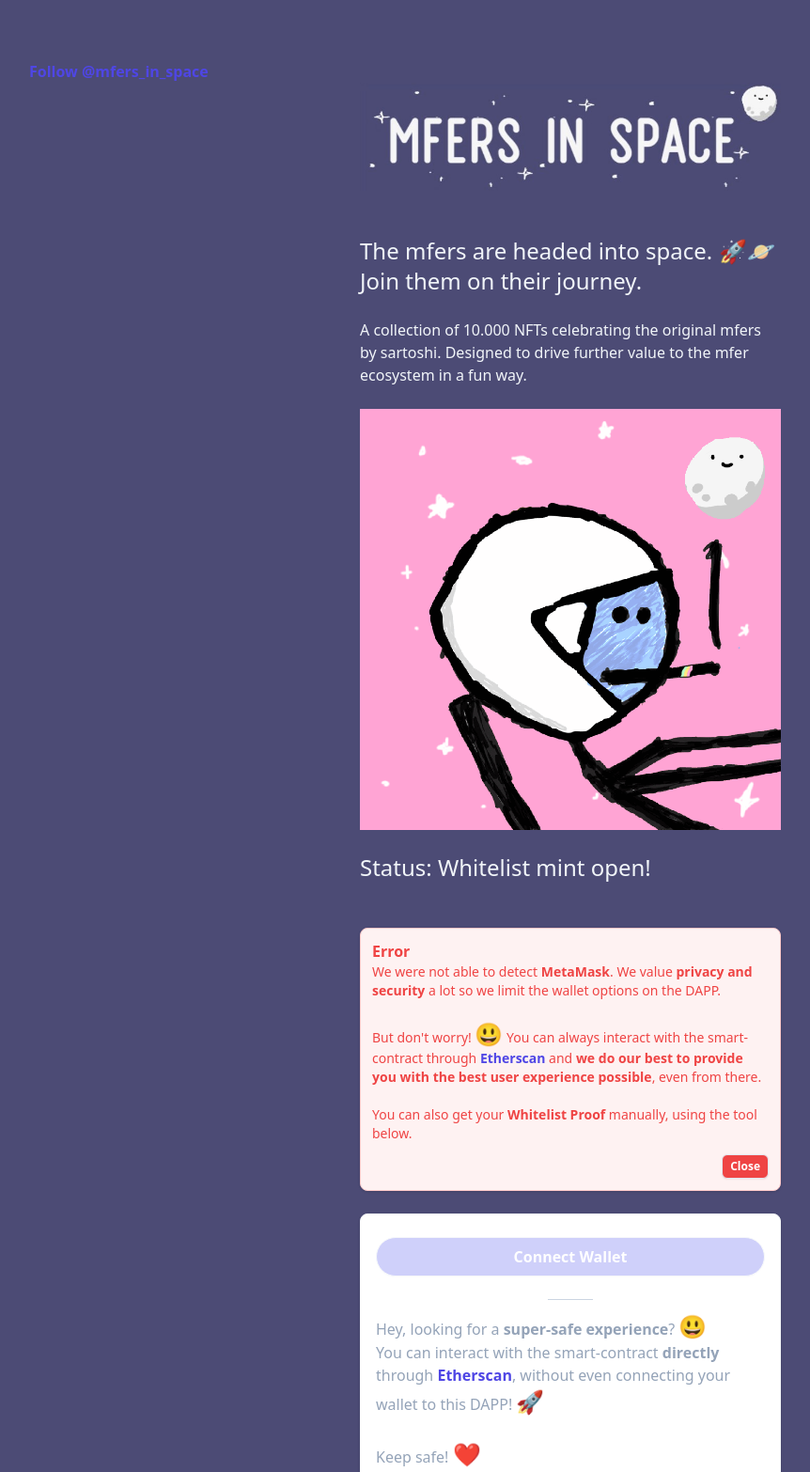
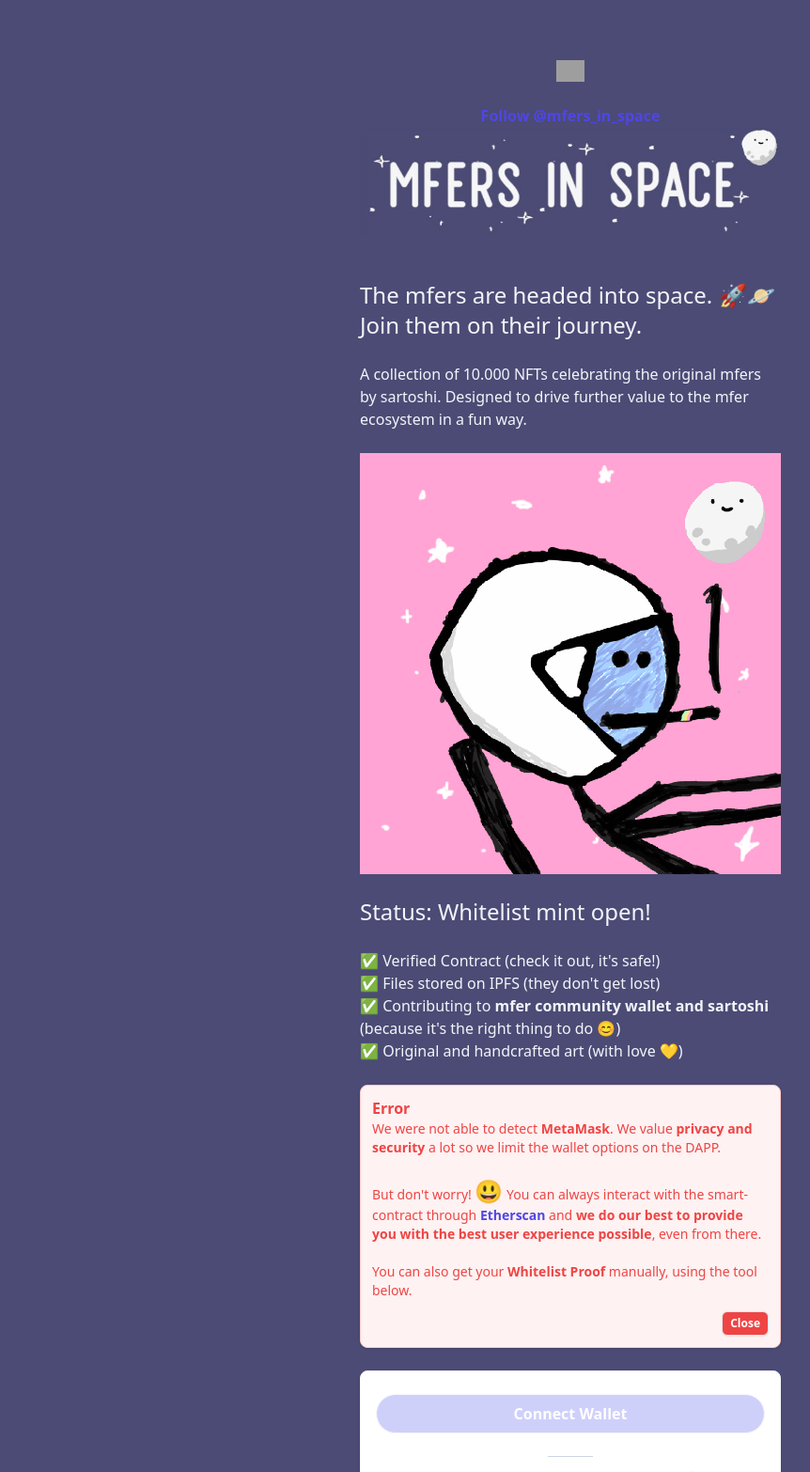
Before and after one commit to r4nta/mfers_in_space_v2, a website: page index.html in a window 1280 px wide. Shown: the top 1566 px of the page at 94% size, without its empty margins (33-895 px from the left). Drawn offline with Linux system fonts and the light colour scheme; grey boxes are pictures that could not be loaded.

Commit message:
Add files via upload

```diff
--- a/index.html
+++ b/index.html
@@ -11,9 +11,9 @@
 </head>
 <body background-color: lightblue>
   <main>
-    <!-- <div class="intro-text">
-      <a href="https://opensea.io/collection/mfers" target="_blank"><img id ="logo" src="https://storage.googleapis.com/opensea-static/Logomark/Logomark-White.png" alt="Opensea" width="30" height="30"></a><br>
-    -->
+    <div class="intro-text">
+      <a href="https://opensea.io/collection/mfers-in-space" target="_blank"><img id ="logo" src="https://storage.googleapis.com/opensea-static/Logomark/Logomark-White.png" alt="Opensea" width="30" height="30"></a><br>
+
       <a href="https://twitter.com/mfers_in_space?ref_src=twsrc%5Etfw" class="twitter-follow-button" data-show-count="false">Follow @mfers_in_space</a><script async src="https://platform.twitter.com/widgets.js" charset="utf-8"></script>
       </div>
 
@@ -24,6 +24,10 @@
           <p>A collection of 10.000 NFTs celebrating the original mfers by sartoshi. Designed to drive further value to the mfer ecosystem in a fun way.<br><br>
           <img id="logo" src="/build/images/preview.gif" alt="Logo" /><br>
           <h1 id="headline">Status: Whitelist mint open!</h1><br>
+          <p>✅ Verified Contract (check it out, it's safe!)</p>
+          <p>✅ Files stored on IPFS (they don't get lost)</p>
+          <p>✅ Contributing to <strong>mfer community wallet and sartoshi</strong> (because it's the right thing to do 😊)</p>
+          <p>✅ Original and handcrafted art (with love 💛)</p>
 
 
         </p>
```
Also changed, not shown: build/entrypoints.json, build/manifest.json.
